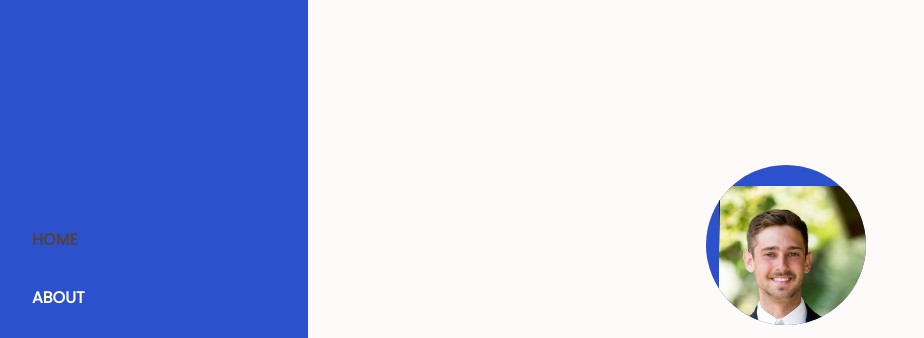
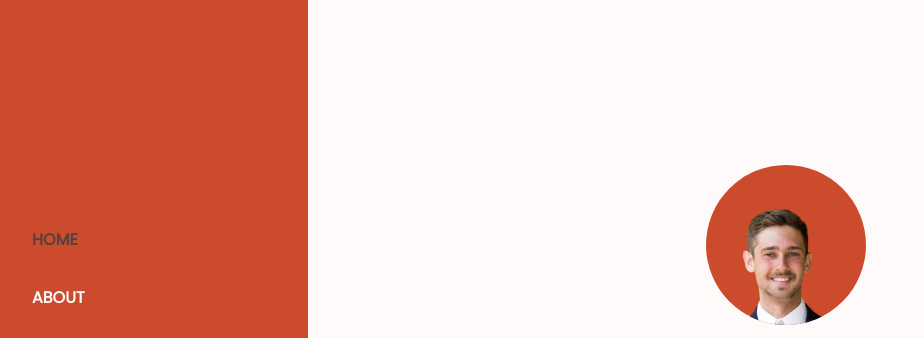
Before and after one commit to wgjedste/portfolio-website, a plain HTML site: page index.html in a window 1280 px wide. Shown: the top 338 px of the page, without its empty margins (16-940 px from the left). Drawn offline with nearby package versions, Linux system fonts and the light colour scheme.

Commit message:
changed color

```diff
--- a/index.html
+++ b/index.html
@@ -64,7 +64,7 @@
         <div class="home__container bd-grid">
           <div class="home__data">
             <div class="home__img">
-              <img src="img/portfolio_pic_headshot.png" alt="">
+              <img src="img/portfolio_pic.png" alt="">
             </div>
 
             <h1 class="home__title">William</h1>
--- a/style.css
+++ b/style.css
@@ -7,7 +7,7 @@
     --font-medium: 500;
     --font-semi-bold: 600;
     --font-bold: 700;
-    --first-color: #2c51cc;
+    --first-color: #cc4b2c;
     --first-color-dark: #662616;
     --first-color-darken: #290f09;
     --text-color: #54423d;
```
Also changed, not shown: img/portfolio_pic.png (added).
